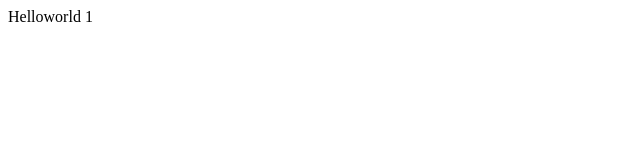
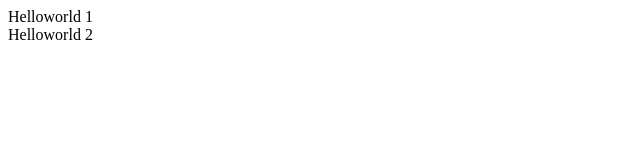
Before and after one commit to edmrxxgithub/git_three, a plain HTML site: page index.html in a window 1280 px wide. Shown: the full height of the page, 0-640 px from the left. Drawn offline with Linux system fonts and the light colour scheme.

Commit message:
helloworld2

```diff
--- a/index.html
+++ b/index.html
@@ -6,5 +6,7 @@
   </head>
   <body>
     Helloworld 1
+    <br>
+    Helloworld 2
   </body>
 </html>
```
